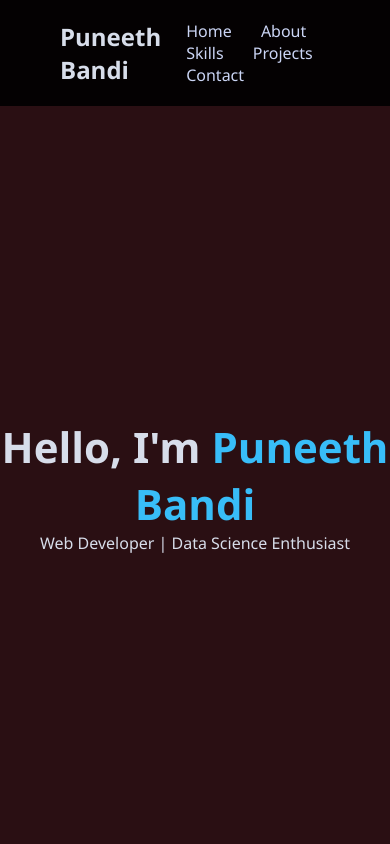
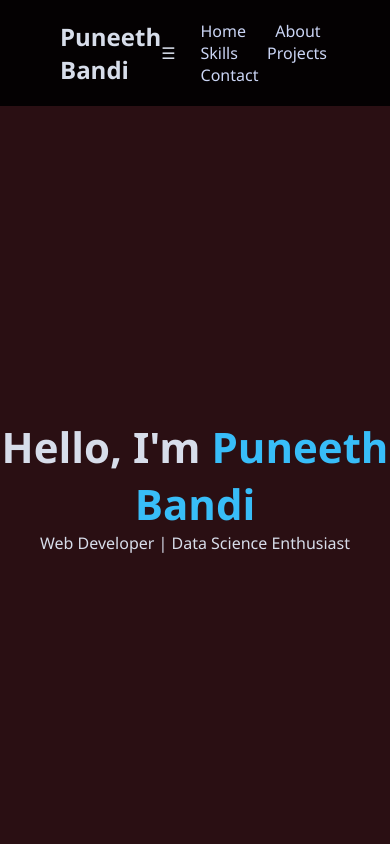
Before and after one commit to puneeth2468/frontend, a plain HTML site: page index.html in a window 390 px wide. Shown: the top 844 px of the page. Drawn offline with Linux system fonts and the light colour scheme; a script that the page names is missing.

Commit message:
Refactor navbar with menu toggle for mobile view

```diff
--- a/index.html
+++ b/index.html
@@ -9,10 +9,14 @@
 
 <body>
 
-<!-- NAVBAR -->
 <header class="navbar">
   <h2 class="logo">Puneeth Bandi</h2>
-    <nav>
+
+  <div class="menu-toggle" id="menuToggle">
+    ☰
+  </div>
+
+  <nav id="navMenu">
     <a href="#home">Home</a>
     <a href="#about">About</a>
     <a href="#skills">Skills</a>
@@ -20,6 +24,7 @@
     <a href="#contact">Contact</a>
   </nav>
 </header>
+
 
 <!-- HERO -->
 <section id="home" class="hero">
```
Lines whose indentation alone changed are shown as unchanged.
